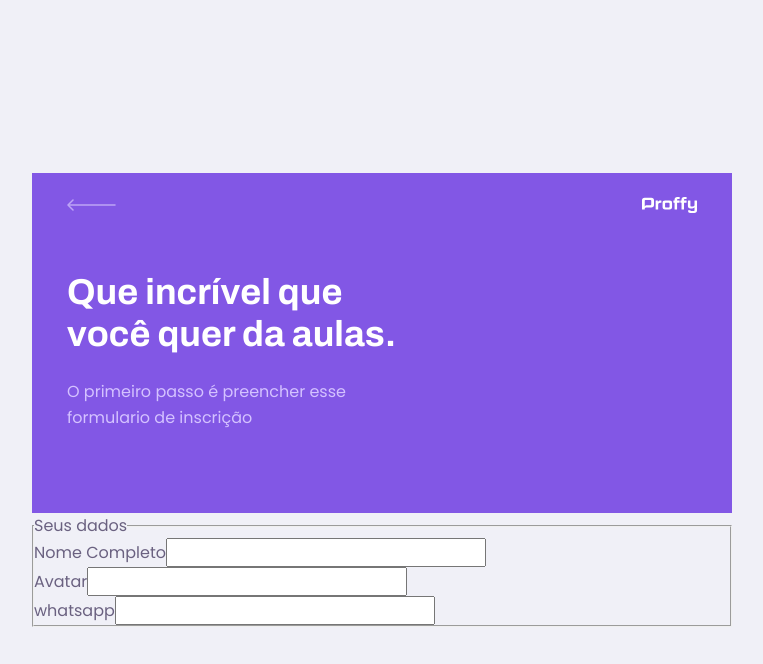
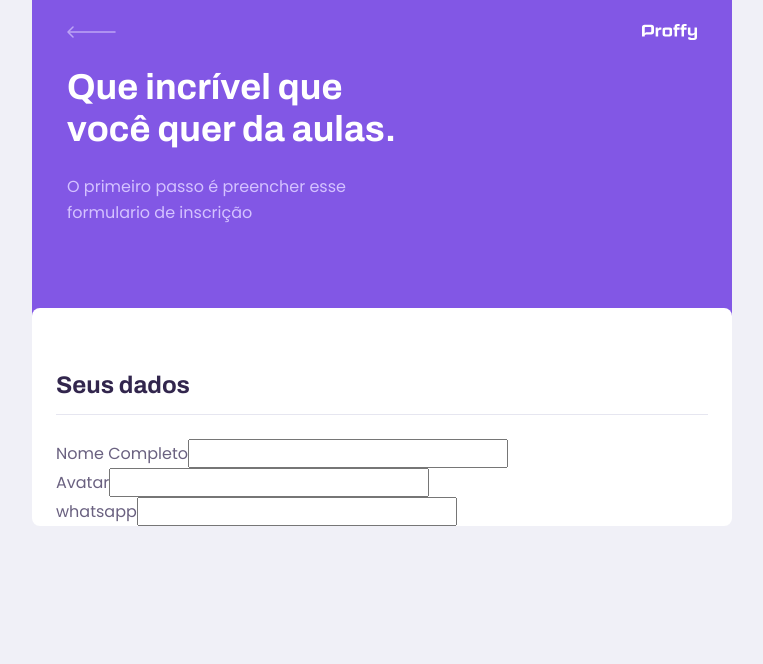
Before and after one commit to lopes-bot/Proffy, a React (Create React App) app: page /give-classes in a window 1280 px wide. Shown: the top 664 px of the page, without its empty margins (258-1021 px from the left). Built offline with nearby package versions, Linux system fonts and the light colour scheme.

Commit message:
criado componente input

```diff
--- a/src/pages/TeacherForm/index.tsx
+++ b/src/pages/TeacherForm/index.tsx
@@ -2,6 +2,7 @@ import React from 'react';
 
 // import { Container } from './styles';
 import PageHeader from '../../components/pageHeader';
+import './style.css';
 const TeacherForm: React.FC = () => {
   return (<>
     <div id="page-teacher-form" className="container">
--- /dev/null
+++ b/src/pages/TeacherForm/style.css
@@ -0,0 +1,40 @@
+#page-teacher-form{
+    width: 100vw;
+    height: 100vh;
+
+}
+
+#page-teacher-form .page-header .header-content{
+    margin-bottom: 6.4rem;
+}
+
+#page-teacher-form main{
+    background: var(--color-box-base);
+    width: 100%;
+    max-width: 74rem;
+    border-radius: 0.8rem;
+    margin: -3.2rem auto 3.2rem;
+    padding-top: 6.4rem;
+    overflow: hidden;
+}
+
+#page-teacher-form main fieldset{
+    border: 0;
+    padding: 0 2.4rem;
+
+}
+#page-teacher-form main fieldset + fieldset{
+    margin-top: 6.4rem;
+}
+#page-teacher-form main fieldset legend {
+    font: 700 2.4rem Archivo;
+    color: var(--color-text-title);
+    margin-bottom: 2.4rem;
+    display: flex;
+    align-items: center;
+    justify-content: space-between;
+    width: 100%;
+    padding-bottom: 1.6rem;
+    border-bottom: 1px solid var(--color-line-in-white);
+
+}
```
Also changed, not shown: src/components/input/index.tsx (added, +19 -0 lines), src/components/input/style.css (added).
